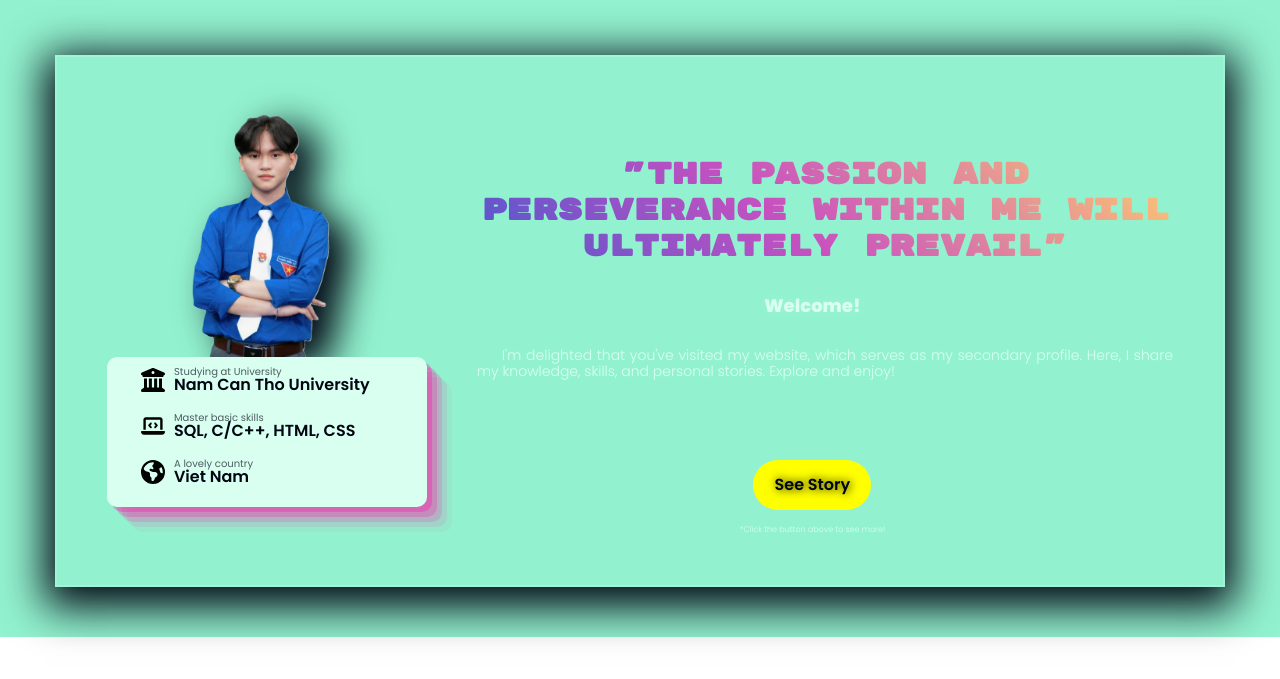
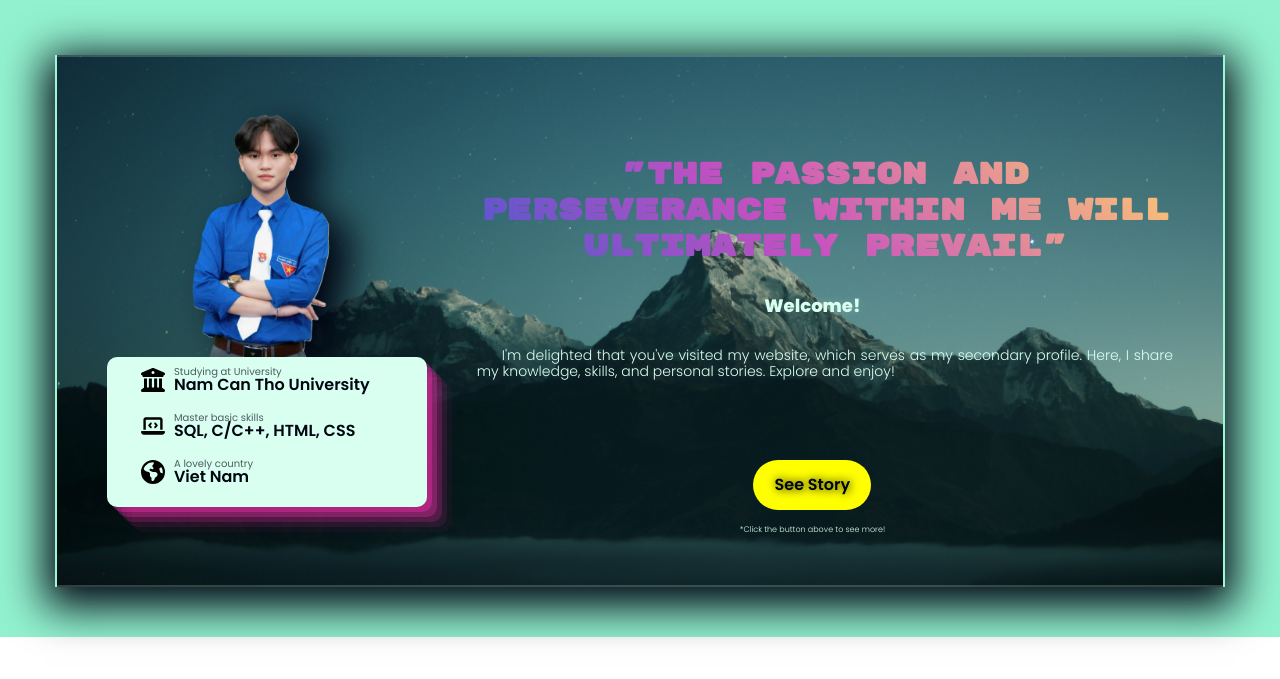
Before and after one commit to NCH2024/MyWebSpace, a plain HTML site: page index.html in a window 1280 px wide. Shown: the part 89-768 px from the top of the page. Drawn offline with Linux system fonts and the light colour scheme.

Commit message:
change link bcg 04

```diff
--- a/assets/css/style.css
+++ b/assets/css/style.css
@@ -130,7 +130,7 @@ a {
     height: calc(100% - 50rem);
     display: flex;
     background-color: var(--bcg-color);
-    background-image: url(./assets/image/bcg/bcg_04.jpg);
+    background-image: url(../image/bcg/bcg_04.jpg);
     background-repeat: no-repeat;
     background-position: center center;
     background-size: cover;
```
